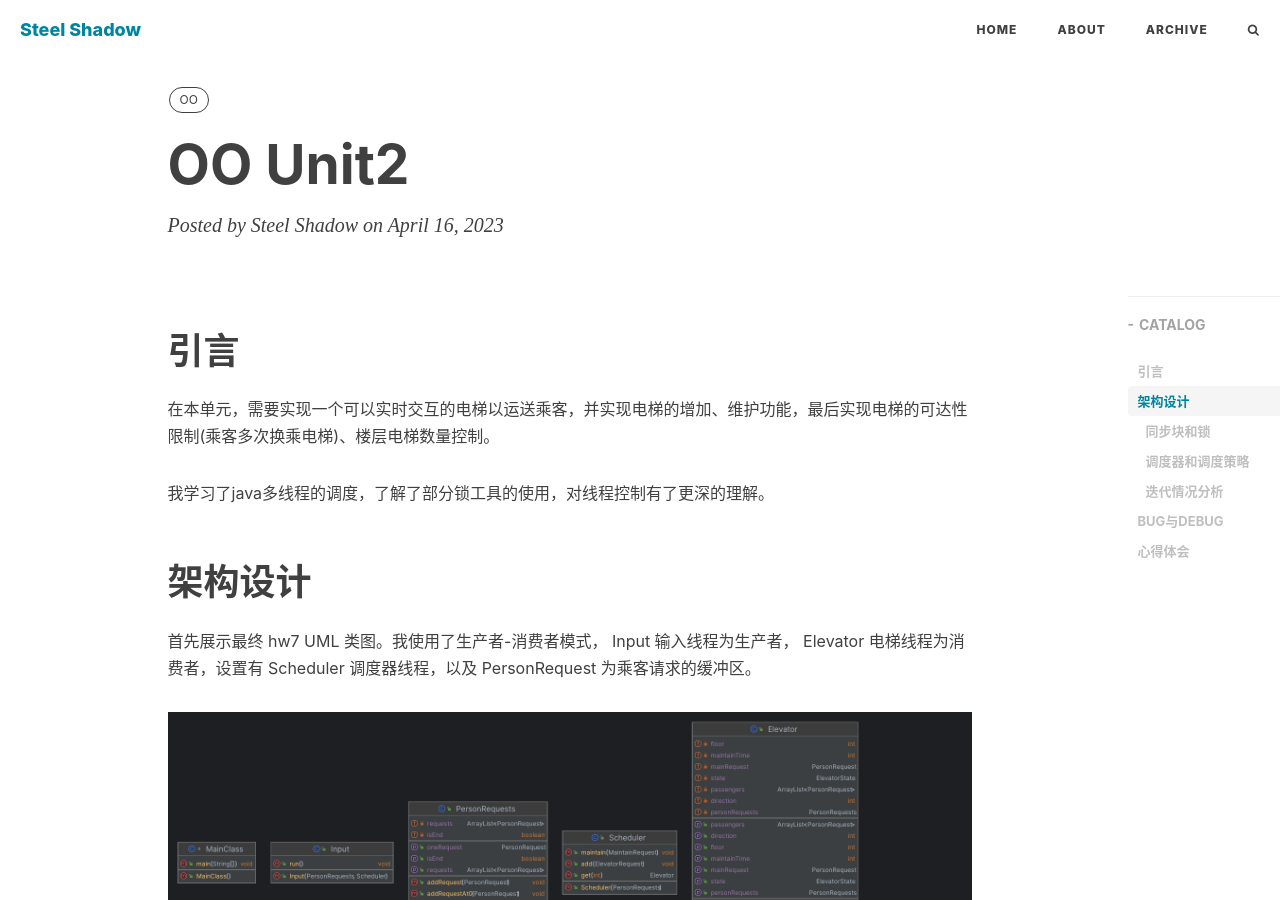
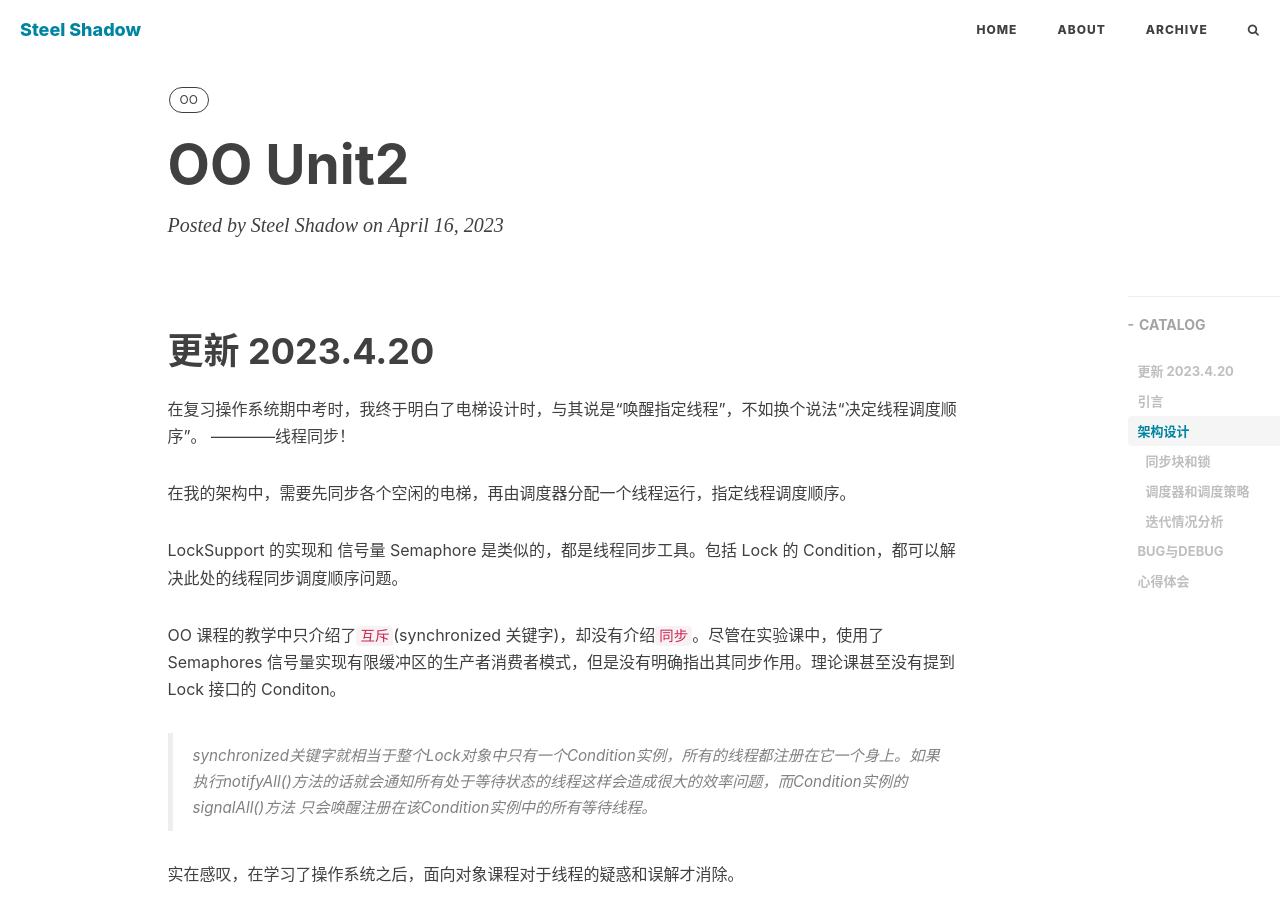
Before and after one commit to Steel-Shadow/Steel-Shadow.github.io, a Jekyll site: the page built from _posts/2023-04-16-OO_Unit2.md, in a window 1280 px wide and 900 px high. Built offline with Jekyll 4.4.1, drawn with Linux system fonts in a browser that asks for light colours; nearby versions of some CDN libraries; comment, search, counter and statistics services are not loaded.

Commit message:
OO Unit2 blog update

```diff
--- a/_posts/2023-04-16-OO_Unit2.md
+++ b/_posts/2023-04-16-OO_Unit2.md
@@ -9,6 +9,20 @@ mathjax:        true
 tags:
     - OO
 ---
+# 更新 2023.4.20
+
+在复习操作系统期中考时，我终于明白了电梯设计时，与其说是“唤醒指定线程”，不如换个说法“决定线程调度顺序”。
+————线程同步！
+
+在我的架构中，需要先同步各个空闲的电梯，再由调度器分配一个线程运行，指定线程调度顺序。
+
+LockSupport 的实现和 信号量 Semaphore 是类似的，都是线程同步工具。包括 Lock 的 Condition，都可以解决此处的线程同步调度顺序问题。
+
+OO 课程的教学中只介绍了`互斥`(synchronized 关键字)，却没有介绍`同步`。尽管在实验课中，使用了 Semaphores 信号量实现有限缓冲区的生产者消费者模式，但是没有明确指出其同步作用。理论课甚至没有提到 Lock 接口的 Conditon。
+
+> synchronized关键字就相当于整个Lock对象中只有一个Condition实例，所有的线程都注册在它一个身上。如果执行notifyAll()方法的话就会通知所有处于等待状态的线程这样会造成很大的效率问题，而Condition实例的signalAll()方法 只会唤醒注册在该Condition实例中的所有等待线程。
+
+实在感叹，在学习了操作系统之后，面向对象课程对于线程的疑惑和误解才消除。
 
 # 引言
 
```
